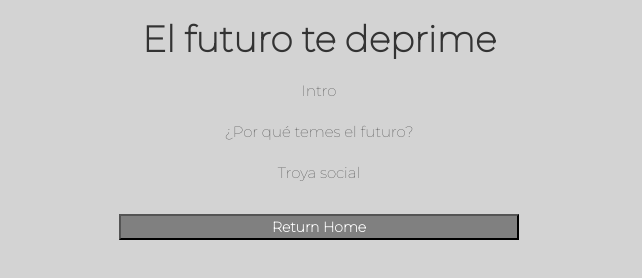
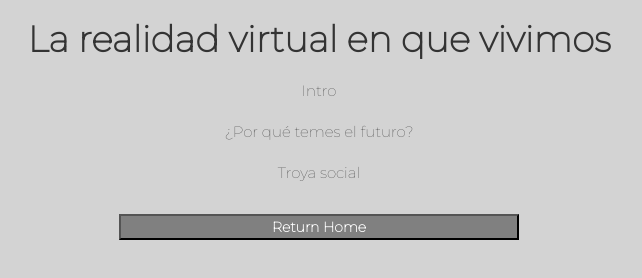
Before and after one commit to gabrielcubasdouat/WeNeedToTalk, a plain HTML site: page blog/es/index_es.html in a window 1280 px wide. Shown: the whole page, without its empty margins (321-963 px from the left). Drawn offline with nearby package versions, Linux system fonts and the light colour scheme.

Commit message:
Update index_es.html

```diff
--- a/blog/es/index_es.html
+++ b/blog/es/index_es.html
@@ -7,7 +7,7 @@
 </head>
 <body>
 
-	<h1>El futuro te deprime</h1>
+	<h1>La realidad virtual en que vivimos</h1>
 	<a id="intro">Intro</a>
 	<a id="porque">¿Por qué temes el futuro?</a>
 	<a id="troya">Troya social</a>
```
